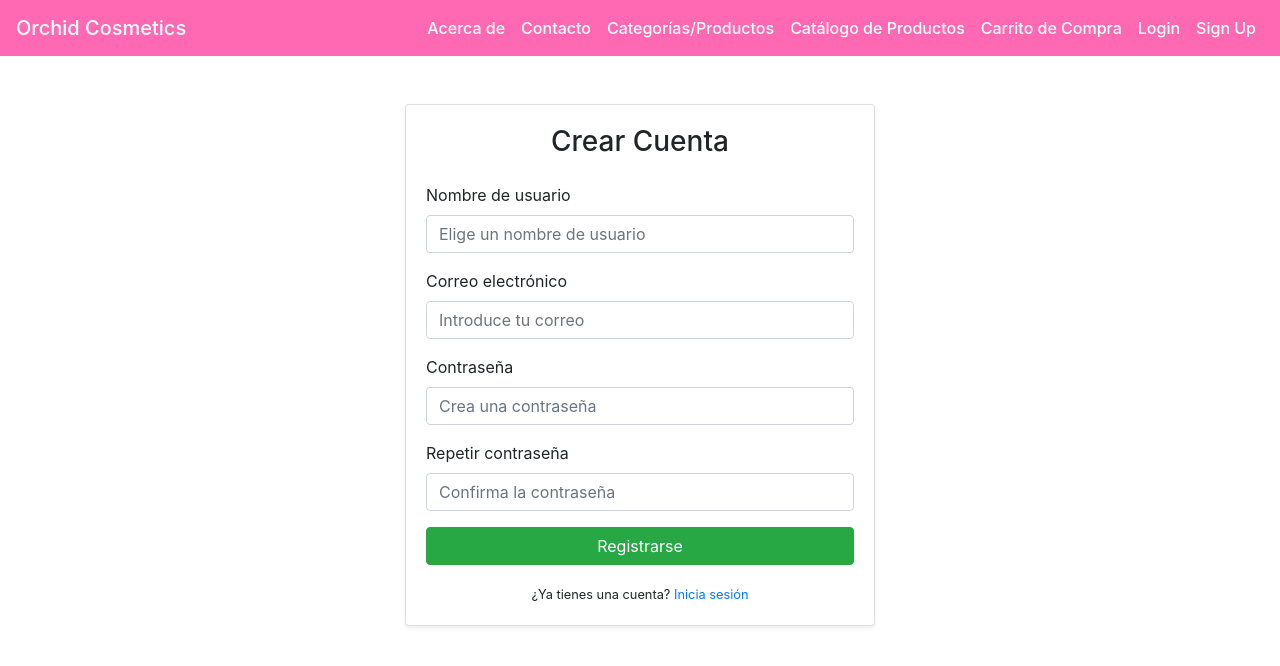
After one commit to PepeCoral/orchid-cosmetics, a Django app: page /signup/ in a window 1280 px wide. The commit adds this page. Shown: the top 666 px of the page. Run offline with Django 5.2, Linux system fonts and the light colour scheme; some libraries are stand-ins or nearby versions.

Commit message:
feat: :zap: añadir login, signup y modificar base.html

```diff
--- a/src/app/templates/base.html
+++ b/src/app/templates/base.html
@@ -1,5 +1,5 @@
 <!DOCTYPE html>
-<html lang="en">
+<html lang="es">
   <head>
     <meta charset="UTF-8" />
     <meta name="viewport" content="width=device-width, initial-scale=1.0" />
@@ -8,34 +8,67 @@
         Orchid Cosmetics
       {% endblock %}
     </title>
-    <link rel="stylesheet" href="https://stackpath.bootstrapcdn.com/bootstrap/4.3.1/css/bootstrap.min.css"  rel="stylesheet" />
-    <link rel="shortcut icon" href="static/Orchid-Logo.ico"/>
+    <link
+      rel="stylesheet"
+      href="https://stackpath.bootstrapcdn.com/bootstrap/4.3.1/css/bootstrap.min.css"
+    />
+    <link rel="shortcut icon" href="static/Orchid-Logo.ico" />
     <style>
       body {
         padding-top: 56px;
       }
+      .navbar {
+        background-color: #ff69b4 !important; /* Rosa */
+      }
+      .navbar-brand,
+      .nav-link {
+        color: white !important;
+        font-weight: 500;
+      }
+      .nav-link:hover {
+        color: #ffe4f0 !important;
+      }
     </style>
   </head>
   <body>
-    <nav class="navbar navbar-expand-lg navbar-light bg-light">
-      <a class="navbar-brand" href="#">Orchid Cosmetics</a>
-      <button class="navbar-toggler" type="button" data-toggle="collapse" data-target="#navbarNav" aria-controls="navbarNav" aria-expanded="false" aria-label="Toggle navigation"><span class="navbar-toggler-icon"></span></button>
+    <nav class="navbar navbar-expand-lg navbar-dark fixed-top">
+      <a class="navbar-brand" href="/">Orchid Cosmetics</a>
+      <button
+        class="navbar-toggler"
+        type="button"
+        data-toggle="collapse"
+        data-target="#navbarNav"
+        aria-controls="navbarNav"
+        aria-expanded="false"
+        aria-label="Toggle navigation"
+      >
+        <span class="navbar-toggler-icon"></span>
+      </button>
+
       <div class="collapse navbar-collapse" id="navbarNav">
-        <ul class="navbar-nav">
-          <li class="nav-item active">
-            <a class="nav-link" href="#">Home</a>
-          </li>
-          <li class="nav-item">
-            <a class="nav-link" href="#">About</a>
-          </li>
-          <li class="nav-item">
-            <a class="nav-link" href="#">Contact</a>
-          </li>
+        <ul class="navbar-nav ml-auto">
+          <li class="nav-item"><a class="nav-link" href="#">Acerca de</a></li>
+          <li class="nav-item"><a class="nav-link" href="#">Contacto</a></li>
+          <li class="nav-item"><a class="nav-link" href="#">Categorías/Productos</a></li>
+          <li class="nav-item"><a class="nav-link" href="#">Catálogo de Productos</a></li>
+          <li class="nav-item"><a class="nav-link" href="#">Carrito de Compra</a></li>
+
+          {% if current_user.is_authenticated %}
+            <li class="nav-item"><a class="nav-link" href="/profile">Perfil</a></li>
+          {% else %}
+            <li class="nav-item"><a class="nav-link" href="/login">Login</a></li>
+            <li class="nav-item"><a class="nav-link" href="/signup">Sign Up</a></li>
+          {% endif %}
         </ul>
       </div>
     </nav>
-    <div class="container">{% block content %} {% endblock %}</div>
+
+    <div class="container mt-4">
+      {% block content %}
+      {% endblock %}
+    </div>
+
     <script src="https://code.jquery.com/jquery-3.3.1.slim.min.js"></script>
-    <script src="https://stackpath.bootstrapcdn.com/bootstrap/4.3.1/js/bootstrap.bundle.min.js" ></script>
+    <script src="https://stackpath.bootstrapcdn.com/bootstrap/4.3.1/js/bootstrap.bundle.min.js"></script>
   </body>
 </html>
--- /dev/null
+++ b/src/app/templates/signup.html
@@ -0,0 +1,72 @@
+{% extends 'base.html' %}
+{% block title %}Crear Cuenta - Orchid Cosmetics{% endblock %}
+
+{% block content %}
+<div class="container mt-5" style="max-width: 500px;">
+  <div class="card shadow-sm">
+    <div class="card-body">
+      <h3 class="text-center mb-4">Crear Cuenta</h3>
+
+      <form method="POST" action="{% url 'signup' %}">
+        {% csrf_token %}
+        <div class="form-group">
+          <label for="username">Nombre de usuario</label>
+          <input
+            type="text"
+            class="form-control"
+            id="username"
+            name="username"
+            placeholder="Elige un nombre de usuario"
+            required
+          />
+        </div>
+
+        <div class="form-group">
+          <label for="email">Correo electrónico</label>
+          <input
+            type="email"
+            class="form-control"
+            id="email"
+            name="email"
+            placeholder="Introduce tu correo"
+            required
+          />
+        </div>
+
+        <div class="form-group">
+          <label for="password1">Contraseña</label>
+          <input
+            type="password"
+            class="form-control"
+            id="password1"
+            name="password1"
+            placeholder="Crea una contraseña"
+            required
+          />
+        </div>
+
+        <div class="form-group">
+          <label for="password2">Repetir contraseña</label>
+          <input
+            type="password"
+            class="form-control"
+            id="password2"
+            name="password2"
+            placeholder="Confirma la contraseña"
+            required
+          />
+        </div>
+
+        <button type="submit" class="btn btn-success btn-block mt-3">
+          Registrarse
+        </button>
+
+        <div class="text-center mt-3">
+          <small>¿Ya tienes una cuenta?
+            <a href="/login">Inicia sesión</a></small>
+        </div>
+      </form>
+    </div>
+  </div>
+</div>
+{% endblock %}
--- a/src/app/urls.py
+++ b/src/app/urls.py
@@ -4,5 +4,7 @@ from . import views
 urlpatterns = [
     path('', views.home, name='home'),
     path('profile/', views.profile, name='profile'),
+    path('login/', views.login, name='login'),
+    path('signup/', views.signup, name='signup'),
 
 ]
--- a/src/app/views.py
+++ b/src/app/views.py
@@ -1,6 +1,8 @@
 from django.shortcuts import render, HttpResponse
 from .models import User
-
+from django.shortcuts import render, redirect
+from django.contrib.auth import authenticate, login
+from django.contrib import messages
 
 def home(request):
     return render(request, "home.html")
@@ -9,3 +11,28 @@ def home(request):
 def profile(request):
     items = User.objects.all()
     return render(request, "profile.html", {'users': items})
+
+def login(request):
+    if request.method == "POST":
+        username = request.POST.get("username")
+        password = request.POST.get("password")
+
+        # Autenticar usuario
+        user = authenticate(request, username=username, password=password)
+
+        print(user)
+        if user is not None:
+            # Iniciar sesión
+            login(request, user)
+            messages.success(request, f"¡Bienvenido, {user.username}!")
+            return redirect("home")  # Redirige a la página principal
+        else:
+            # Error de credenciales
+            messages.error(request, "Usuario o contraseña incorrectos")
+
+    # Si es GET o falló el login, renderiza el formulario
+    return render(request, "login.html")
+
+
+def signup(request):
+    return render(request, "signup.html")
```
Also changed, not shown: src/app/templates/login.html (added, +48 -0 lines), src/app/templates/Orchid Logo.png (deleted).
